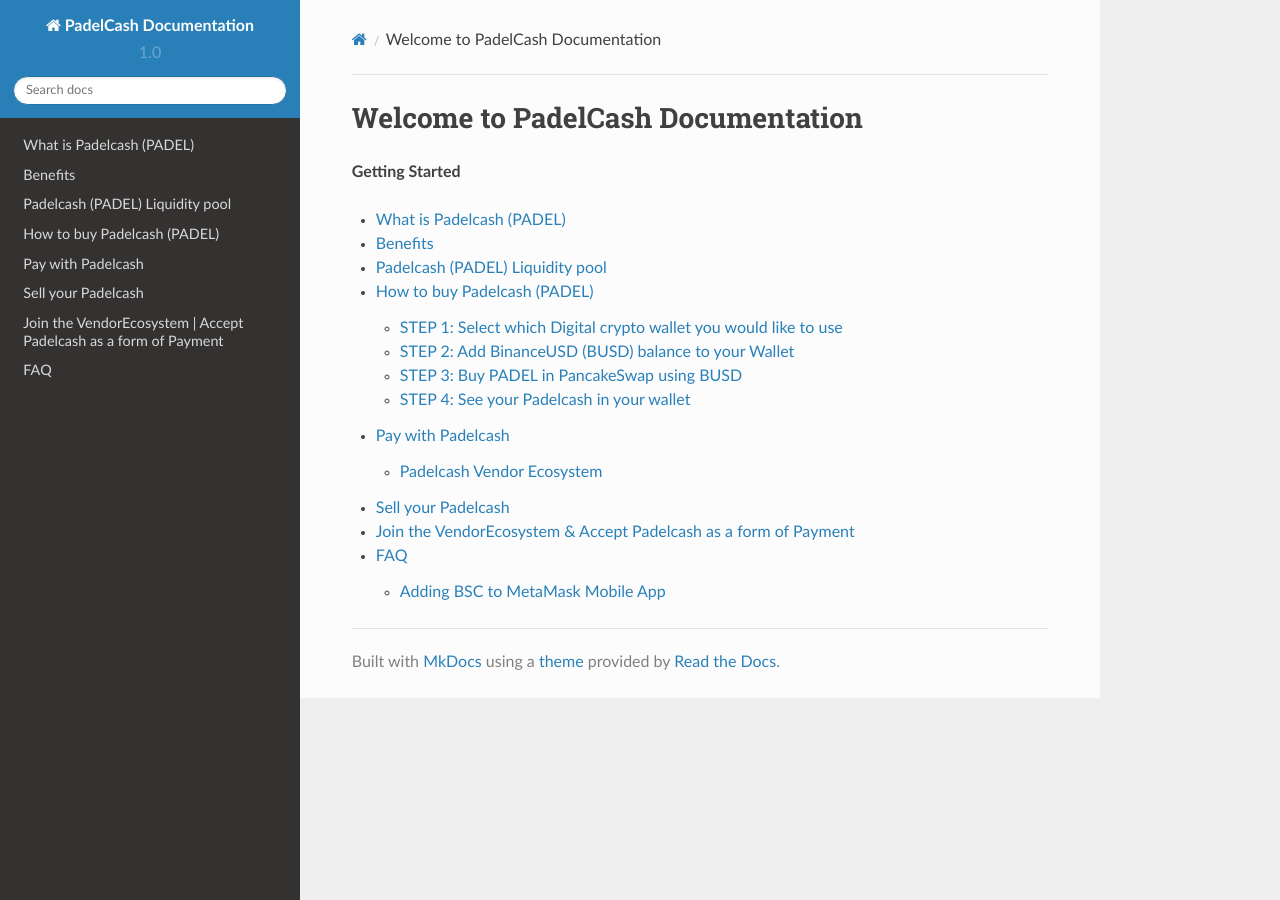
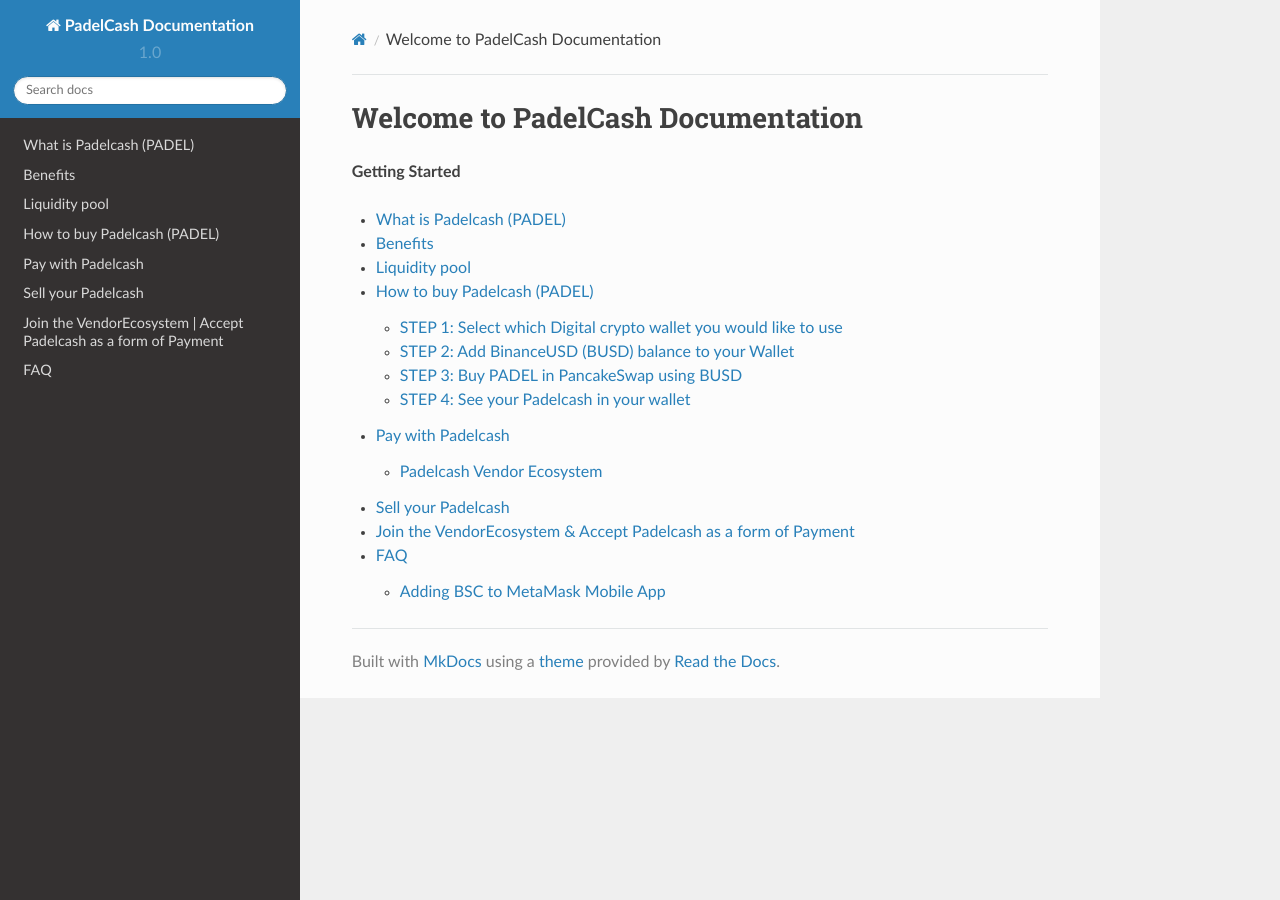
Before and after one commit to alvaranz83/padelcashdoc, an MkDocs documentation site: the page built from docs/index.md, in a window 1280 px wide. Built offline with MkDocs 1.6.1, drawn with Linux system fonts in a browser that asks for light colours; nearby versions of some CDN libraries.

Commit message:
changed liquidity pool text

```diff
--- a/docs/index.md
+++ b/docs/index.md
@@ -4,7 +4,7 @@
 
 * [What is Padelcash (PADEL)](what_is_padelcash.md)
 * [Benefits](benefits.md)
-* [Padelcash (PADEL) Liquidity pool](padelcash_liquidity_pool.md)
+* [Liquidity pool](padelcash_liquidity_pool.md)
 
 * [How to buy Padelcash (PADEL)](how_to_buy_padelcash.md)
 
--- a/mkdocs.yml
+++ b/mkdocs.yml
@@ -3,7 +3,7 @@
 nav:
     - What is Padelcash (PADEL): 'what_is_padelcash.md'
     - Benefits: 'benefits.md'
-    - Padelcash (PADEL) Liquidity pool: 'padelcash_liquidity_pool.md'
+    - Liquidity pool: 'padelcash_liquidity_pool.md'
     - How to buy Padelcash (PADEL): 'how_to_buy_padelcash.md'
     - Pay with Padelcash: 'pay_with_padelcash.md'
     - Sell your Padelcash: 'sell_your_padelcash.md'
```
Also changed, not shown: site/404.html, site/how_to_buy_padelcash/index.html, site/index.html, site/padelcash_liquidity_pool/index.html, site/search.html, site/search/search_index.json.
